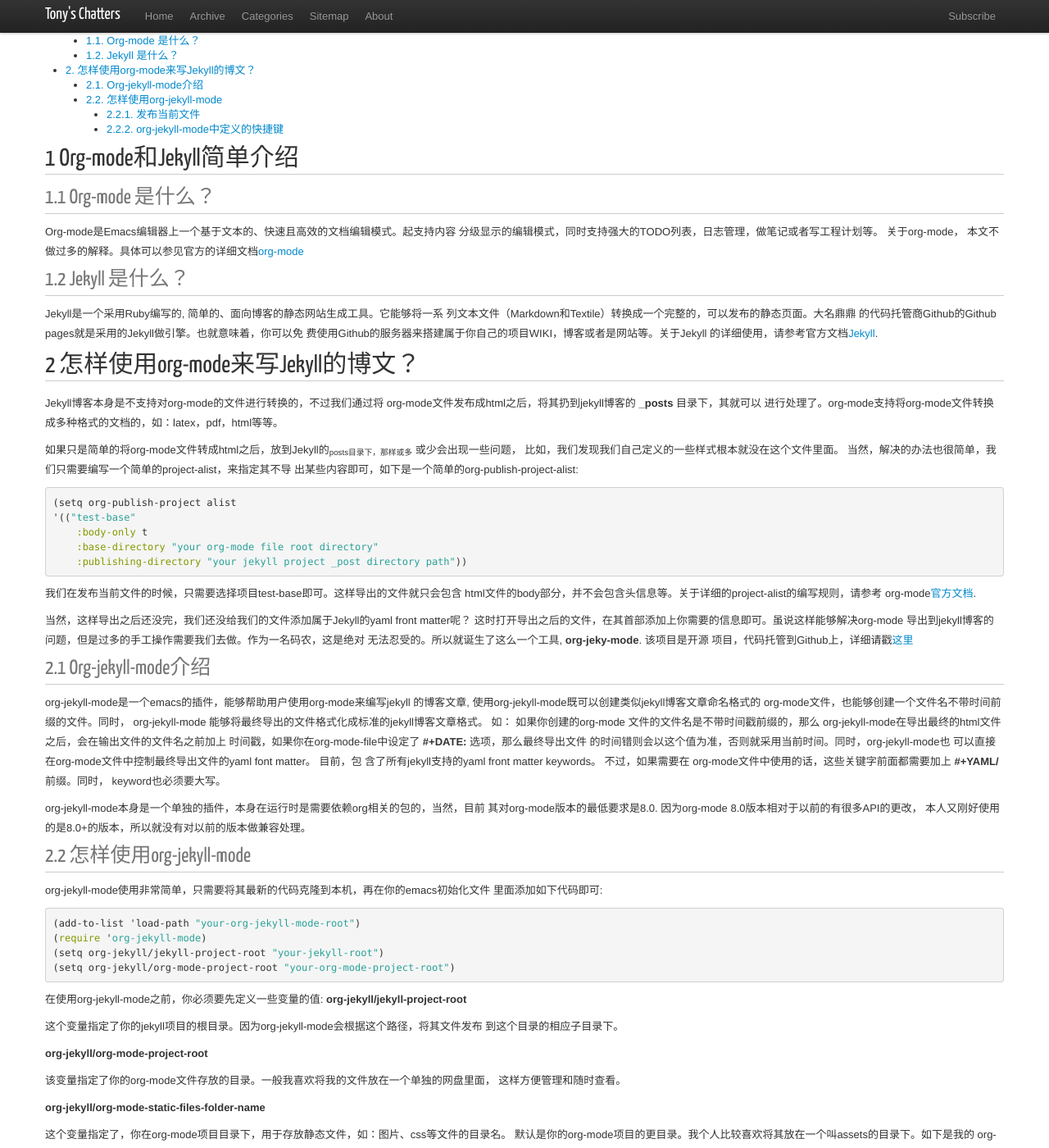
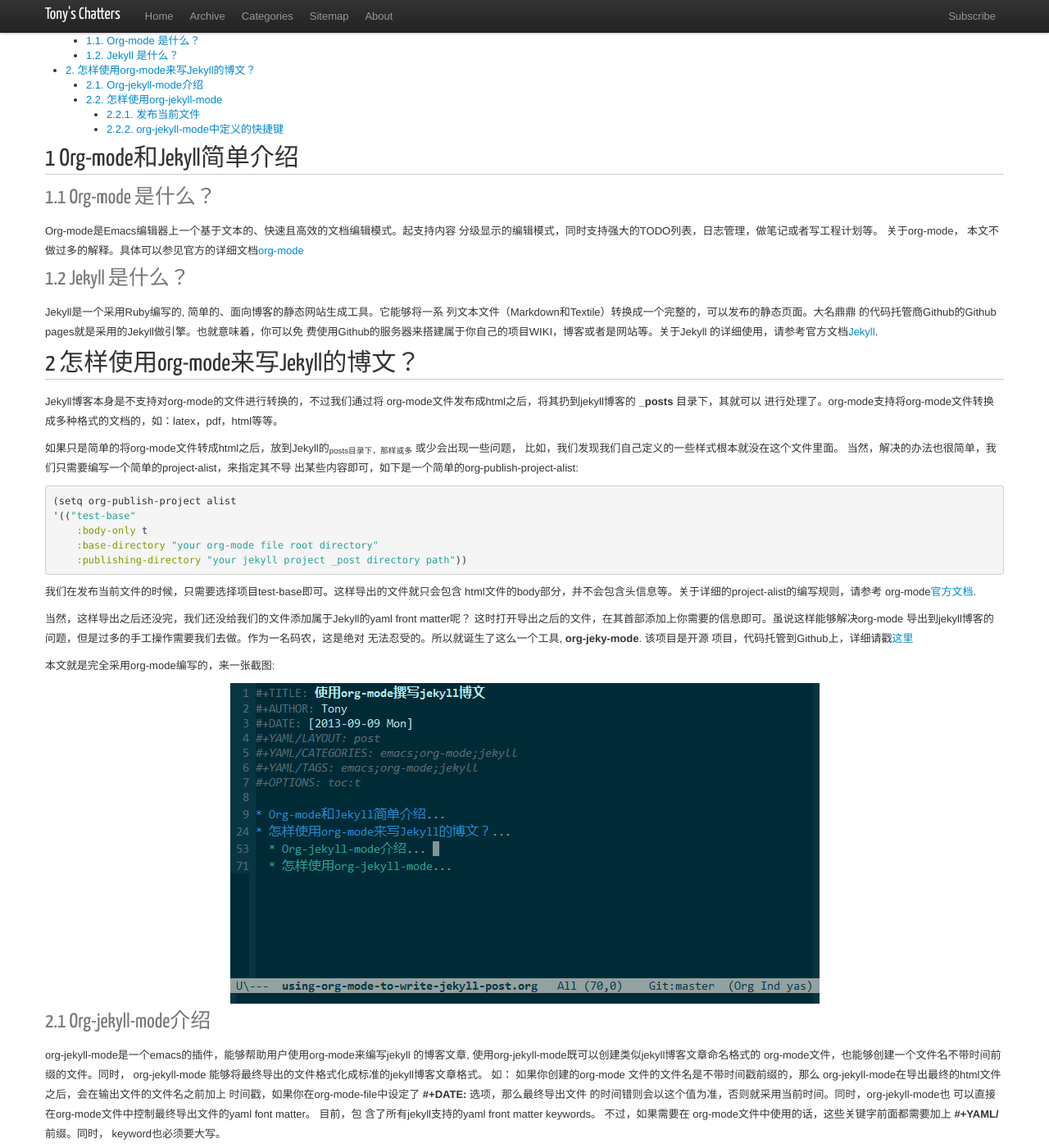
Before and after one commit to harrifeng/jsuper.github.com, a Jekyll site: the page built from _posts/emacs/2013-09-09-using-org-mode-to-write-jekyll-post.html, in a window 1280 px wide and 1400 px high, scrolled down 258 px. Shown: the whole window at 82% size. Built offline with Jekyll 4.4.1, drawn with Linux system fonts in a browser that asks for light colours; nearby versions of some CDN libraries; Markdown is read by kramdown in place of the engine named in the settings; comment, search, counter and statistics services are not loaded; some of the changed text lies outside the part shown.

Commit message:
add new screenshot, modify typo in post, modify css

```diff
--- a/_posts/emacs/2013-09-09-using-org-mode-to-write-jekyll-post.html
+++ b/_posts/emacs/2013-09-09-using-org-mode-to-write-jekyll-post.html
@@ -99,6 +99,16 @@ org-mode<a href="http://orgmode.org/manual/Publishing.html#Publishing" target="_
 无法忍受的。所以就诞生了这么一个工具, <b>org-jeky-mode</b>. 该项目是开源
 项目，代码托管到Github上，详细请戳<a href="https://github.com/jsuper/org-jekyll-mode" target="_blank">这里</a>
 </p>
+
+<p>
+本文就是完全采用org-mode编写的，来一张截图:
+</p>
+
+
+<div class="figure">
+<p><img src="/../assets/org-mode-jekyll-scrrenshot.png" alt="org-mode-jekyll-scrrenshot.png" style="margin-left: auto;margin-right:auto;display:block;" />
+</p>
+</div>
 </div>
 
 <div id="outline-container-sec-2-1" class="outline-3">
@@ -167,8 +177,8 @@ org-jekyll-mode使用非常简单，只需要将其最新的代码克隆到本
 </p>
 
 <p>
-这个变量指定了，你在org-mode项目目录下，用于存放静态文件，如：图片、css等文件的目录名。
-默认是你的org-mode项目的更目录。我个人比较喜欢将其放在一个叫assets的目录下。如下是我的
+这个变量指定了你在org-mode项目目录下，用于存放静态文件，如：图片、css等文件的目录名。
+默认是你的org-mode项目的根目录。我个人比较喜欢将其放在一个叫assets的目录下。如下是我的
 org-mode 项目目录结构:
 </p>
 <pre class="example">
--- a/assets/css/app.css
+++ b/assets/css/app.css
@@ -2,7 +2,10 @@ h1,h2,h3,h4{
   color: #333;
   font-family: 'Yanone Kaffeesatz', sans-serif;
   font-weight: 400;
-  border-bottom: 1px solid #ccc;
+}
+
+h1,h2 {
+    border-bottom: 1px solid #ccc;
 }
 
 h1{
@@ -19,6 +22,10 @@ h3{
   font-size: 25px;
   padding-bottom: 5px;
   margin-bottom: 10px;
+}
+h4{
+    font-size: 20px;
+    padding-bottom: 5px;
 }
 
 #post .authoring{
```
Also changed, not shown: assets/org-mode-jekyll-scrrenshot.png (added).
